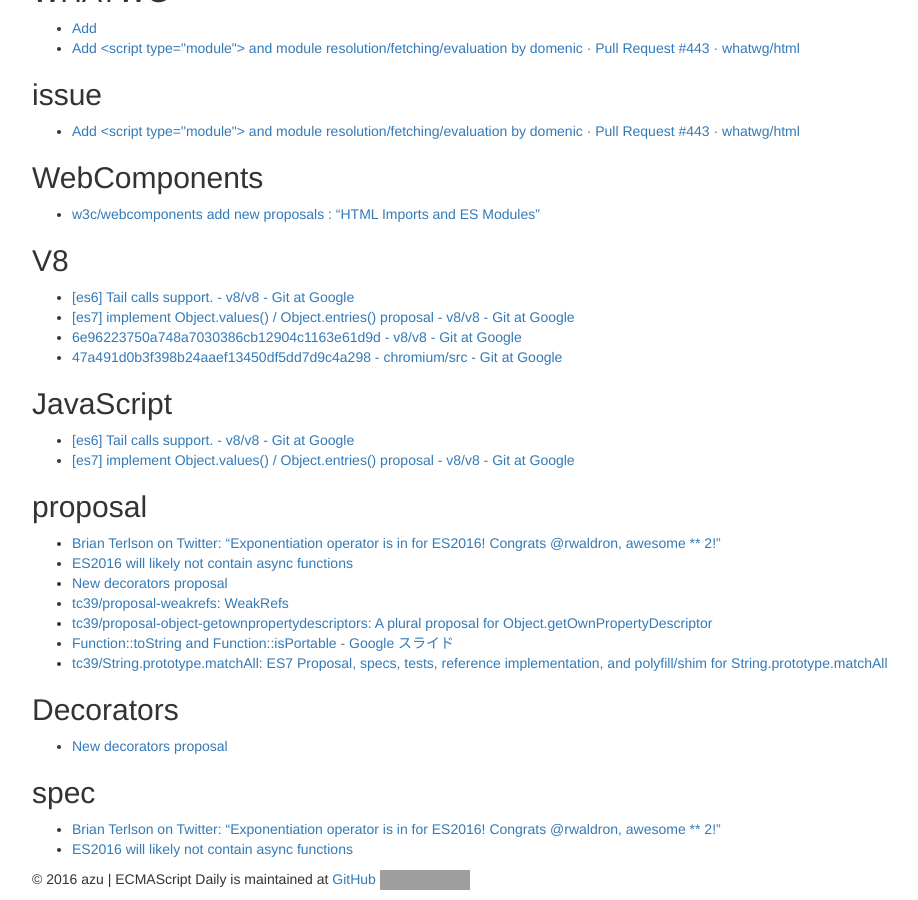
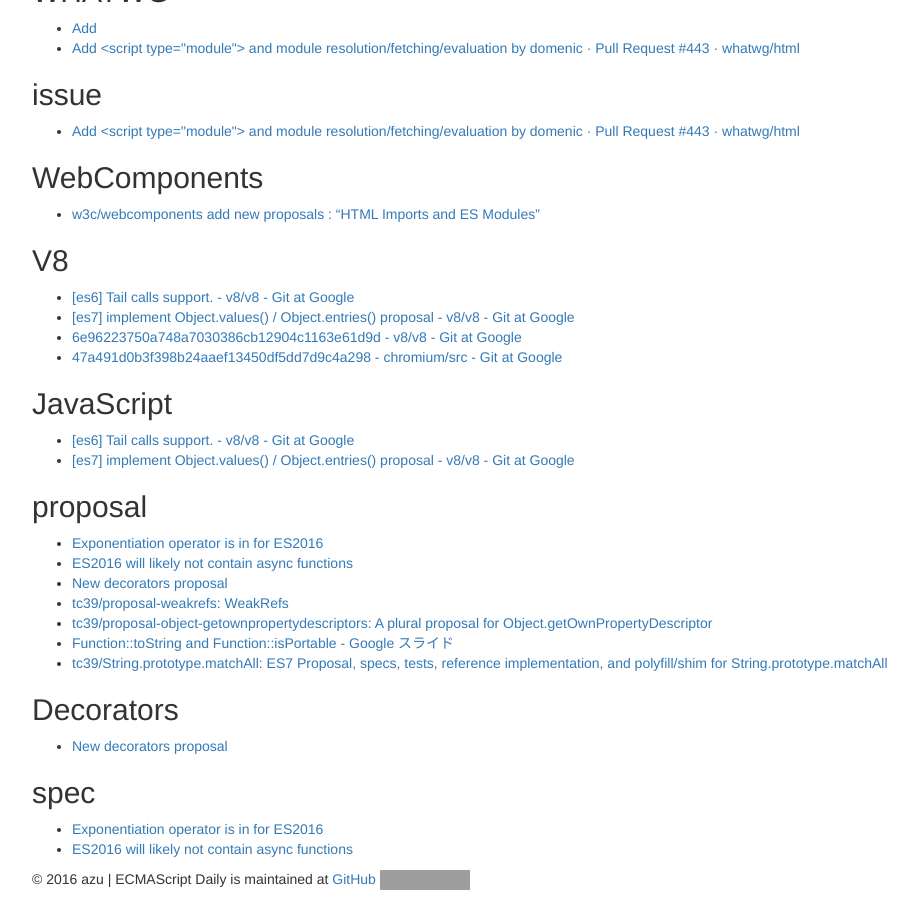
Before and after one commit to ecmascript-daily/ecmascript-daily.github.com, a Jekyll site: the page built from tags.html, in a window 1280 px wide and 900 px high, scrolled down 1598 px. Shown: the whole window, without its empty margins (38-956 px from the left). Built offline with Jekyll 4.4.1, drawn with Linux system fonts in a browser that asks for light colours; nearby versions of some CDN libraries; library files that are not in the unit come from our copies; Markdown is read by kramdown in place of the engine named in the settings; comment, search, counter and statistics services are not loaded; some of the changed text lies outside the part shown; grey boxes are pictures that could not be loaded.

Commit message:
Update 2016-01-28-brian-terlson-on-twitter-exponentiation-operator-is-in-for-es2016-congrats-rwaldron-awesome-2.md

```diff
--- a/_posts/2016/2016-01-28-brian-terlson-on-twitter-exponentiation-operator-is-in-for-es2016-congrats-rwaldron-awesome-2.md
+++ b/_posts/2016/2016-01-28-brian-terlson-on-twitter-exponentiation-operator-is-in-for-es2016-congrats-rwaldron-awesome-2.md
@@ -1,6 +1,6 @@
 ---
 layout: news
-title: 'Brian Terlson on Twitter: "Exponentiation operator is in for ES2016! Congrats @rwaldron, `awesome ** 2`!"'
+title: 'Exponentiation operator is in for ES2016'
 item-url: 'https://twitter.com/bterlson/status/692795335891099648'
 date: '2016-01-28T23:32:13+00:00'
 tags:
```
